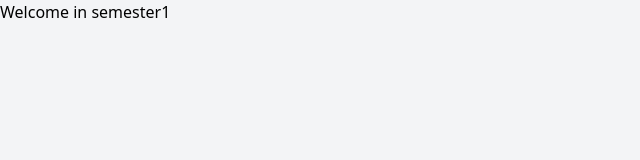
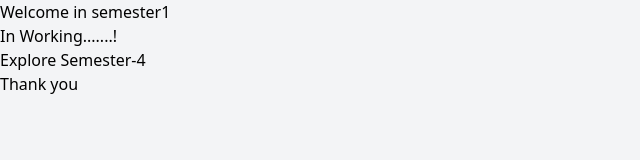
Before and after one commit to Shubhamkumar-0/WHCODE, a website: page src/semester/semester1.html in a window 1280 px wide. Shown: the whole page, without its empty margins (0-640 px from the left). Drawn offline with Linux system fonts and the light colour scheme.

Commit message:
notification added for all semester

```diff
--- a/src/semester/semester1.html
+++ b/src/semester/semester1.html
@@ -8,5 +8,8 @@
 </head>
 <body class="bg-gray-100">
     <h1>Welcome in semester1</h1>
+    <h3>In Working.......!</h3>
+    <h3>Explore Semester-4</h3>
+    <h2>Thank you</h2>
 </body>
 </html>
```
Also changed, not shown: src/semester/semester2.html (+3 -0 lines), src/semester/semester3.html (+3 -0 lines), src/semester/semester4.html (+1 -1 lines), src/semester/semester5.html (+3 -0 lines), src/semester/semester6.html (+3 -0 lines), src/semester/semester7.html (+3 -0 lines), src/semester/semester8.html (+3 -0 lines).
